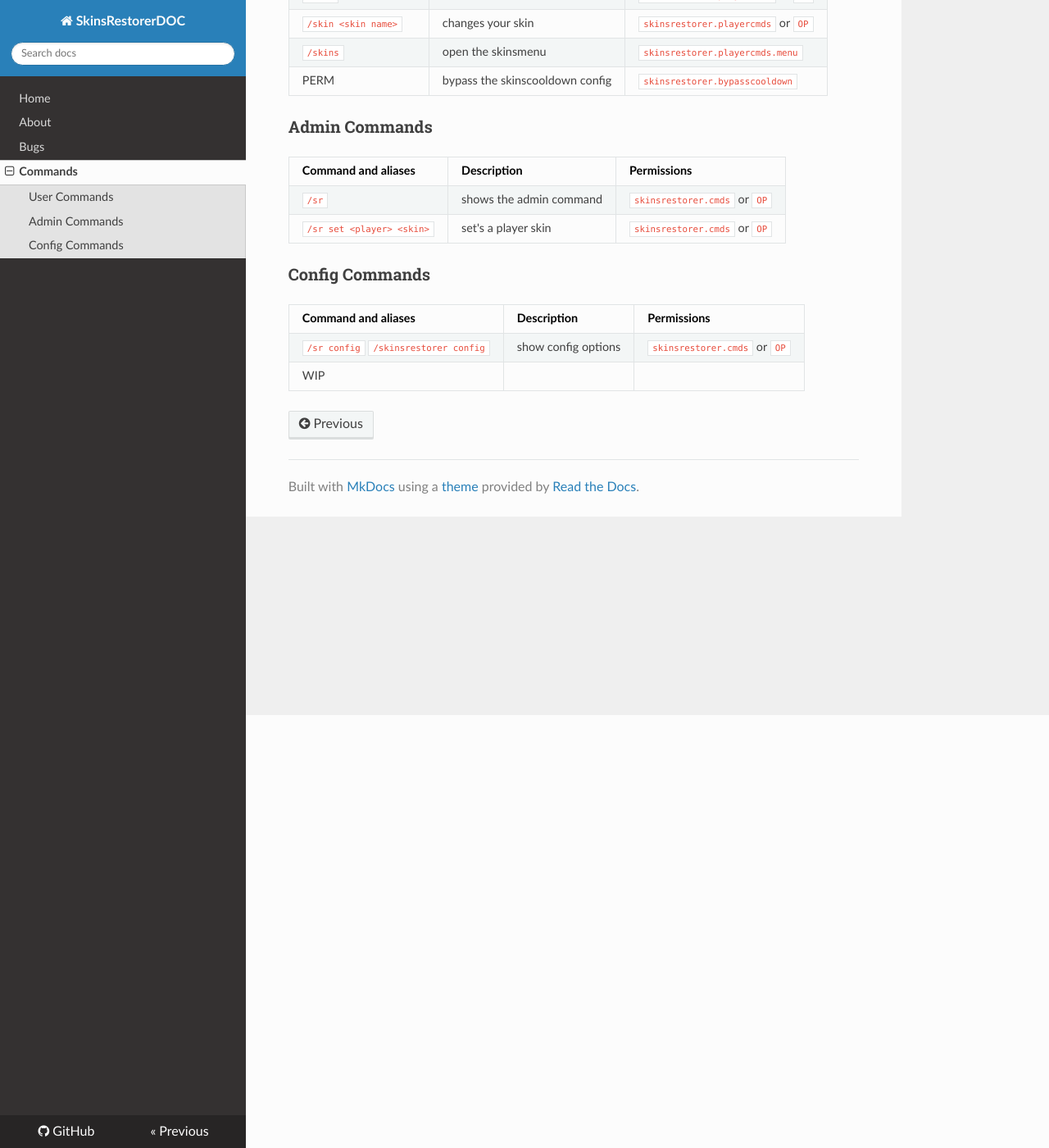
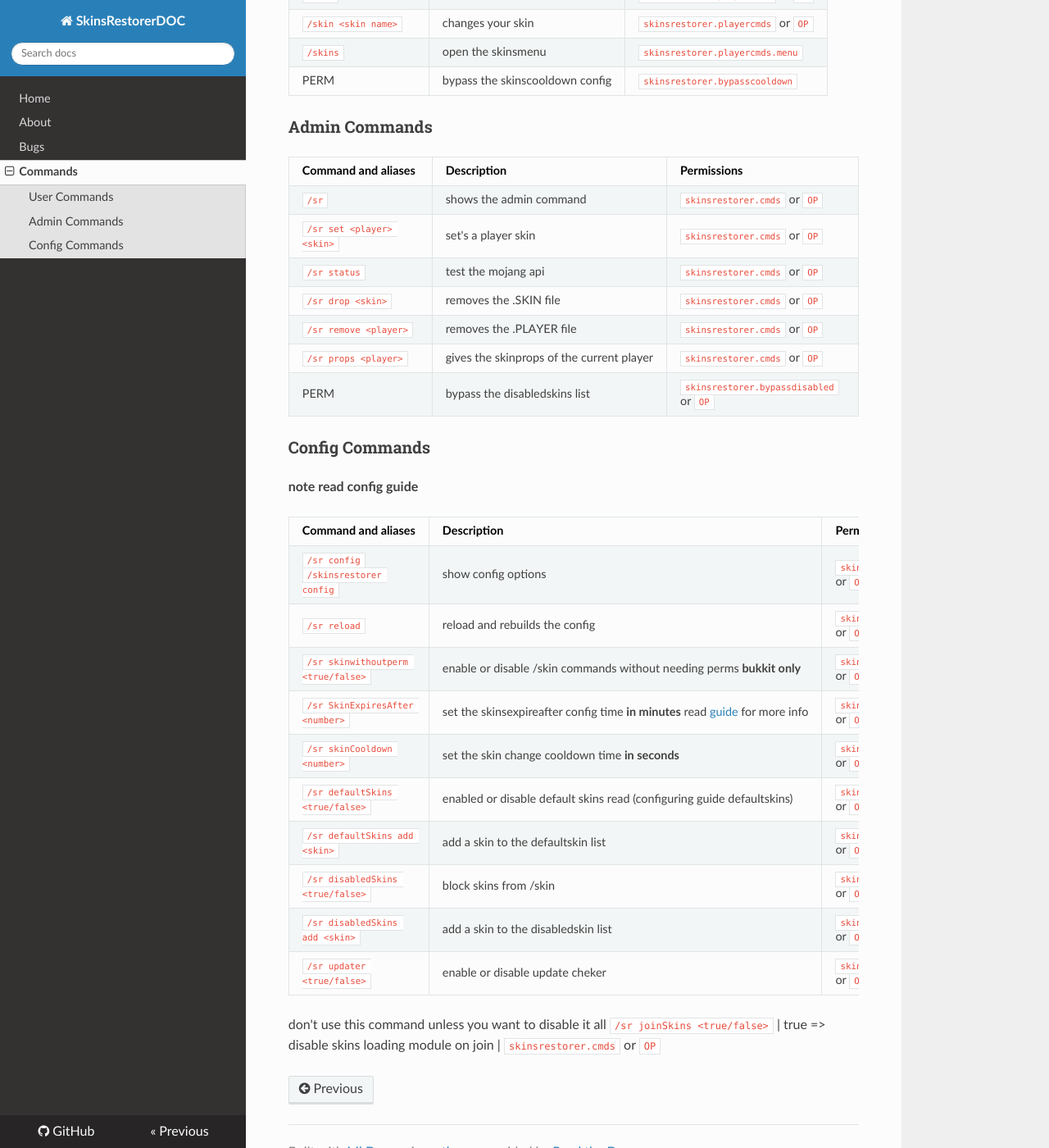
Before and after one commit to xknat/SkinsRestorerDOC, an MkDocs documentation site: the page built from docs/commands.md, in a window 1280 px wide and 1400 px high, scrolled down 528 px. Shown: the whole window at 82% size. Built offline with MkDocs 1.6.1, drawn with Linux system fonts in a browser that asks for light colours; nearby versions of some CDN libraries; old or Windows-style settings are respelled for this version of MkDocs; some of the changed text lies outside the part shown.

Commit message:
whoho i love this tabels

```diff
--- a/docs/commands.md
+++ b/docs/commands.md
@@ -1,15 +1,16 @@
-here is the list or smth
+here are skinsrestorer commands.
+if
+
 ##Table Of Contents
 - [User cmds](#User Commands)
 - [Admin cmds](#Admin Commands)
 - [Config cmds](#Config Commands)
 
 
-
 ### User Commands
 **note that the skinsmenu and skincooldown bypass are not given on op**
 
-if it says you have no permissions to acces this command make sure to read the **bungee install guide**
+if it says you have no permissions to acces these command make sure to read the **bungee install guide**
 
 Command and aliases | Description | Permissions
 ----------------|--------------|-------
@@ -23,10 +24,28 @@ Command and aliases | Description | Permissions
 ----------------|--------------|-------
 `/sr` | shows the admin command | `skinsrestorer.cmds` or `OP`
 `/sr set <player> <skin>` | set's a player skin | `skinsrestorer.cmds` or `OP`
+`/sr status` | test the mojang api | `skinsrestorer.cmds` or `OP`
+`/sr drop <skin>` | removes the <skin>.SKIN file | `skinsrestorer.cmds` or `OP`
+`/sr remove <player>` | removes the <player>.PLAYER file | `skinsrestorer.cmds` or `OP`
+`/sr props <player>` | gives the skinprops of the current player | `skinsrestorer.cmds` or `OP`
+PERM | bypass the disabledskins list | `skinsrestorer.bypassdisabled` or `OP`
 
 ### Config Commands
+**note read config guide**
 
 Command and aliases | Description | Permissions
 ----------------|--------------|-------
 `/sr config` `/skinsrestorer config` | show config options | `skinsrestorer.cmds` or `OP`
-WIP
+`/sr reload` | reload and rebuilds the config | `skinsrestorer.cmds` or `OP`
+`/sr skinwithoutperm <true/false>` | enable or disable /skin commands without needing perms **bukkit only** | `skinsrestorer.cmds` or `OP`
+`/sr SkinExpiresAfter <number>` | set the skinsexpireafter config time **in minutes** read [guide](commands.md) for more info | `skinsrestorer.cmds` or `OP`
+`/sr skinCooldown <number>` | set the skin change cooldown time **in seconds** | `skinsrestorer.cmds` or `OP`
+`/sr defaultSkins <true/false>` | enabled or disable default skins read (configuring guide defaultskins) |  `skinsrestorer.cmds` or `OP`
+`/sr defaultSkins add <skin>` | add a skin to the defaultskin list | `skinsrestorer.cmds` or `OP`
+`/sr disabledSkins <true/false>` | block skins from /skin | `skinsrestorer.cmds` or `OP`
+`/sr disabledSkins add <skin>` | add a skin to the disabledskin list | `skinsrestorer.cmds` or `OP`
+`/sr updater <true/false>` | enable or disable update cheker | `skinsrestorer.cmds` or `OP`
+
+
+don't use this command unless you want to disable it all
+`/sr joinSkins <true/false>` | true => disable skins loading module on join |  `skinsrestorer.cmds` or `OP`
```
